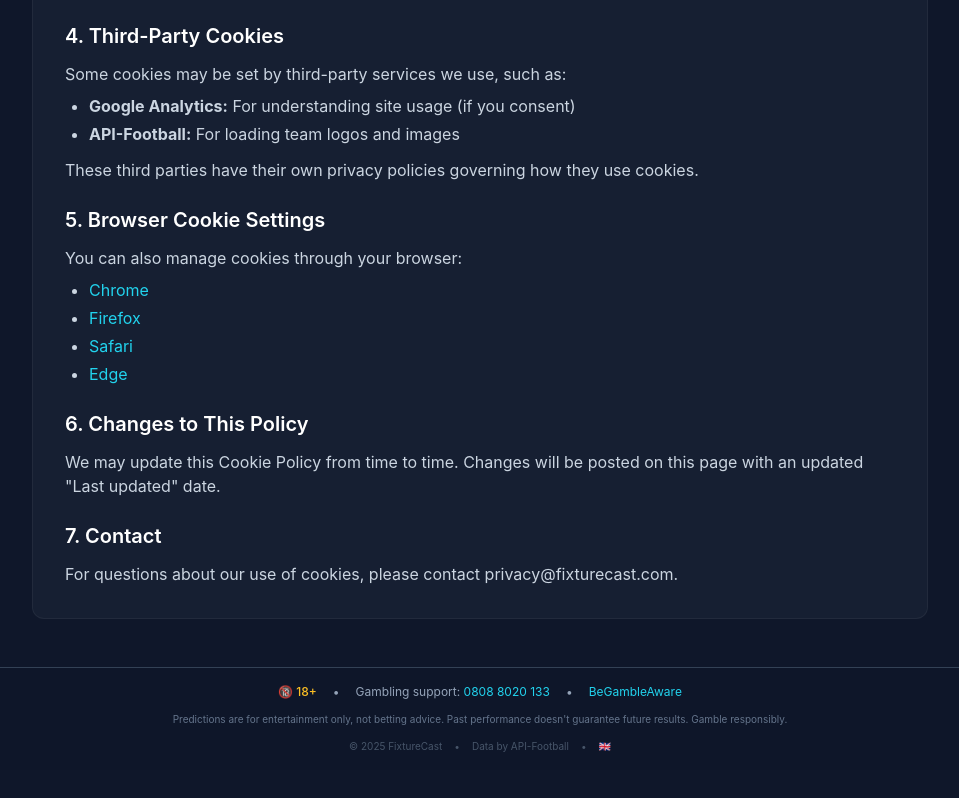
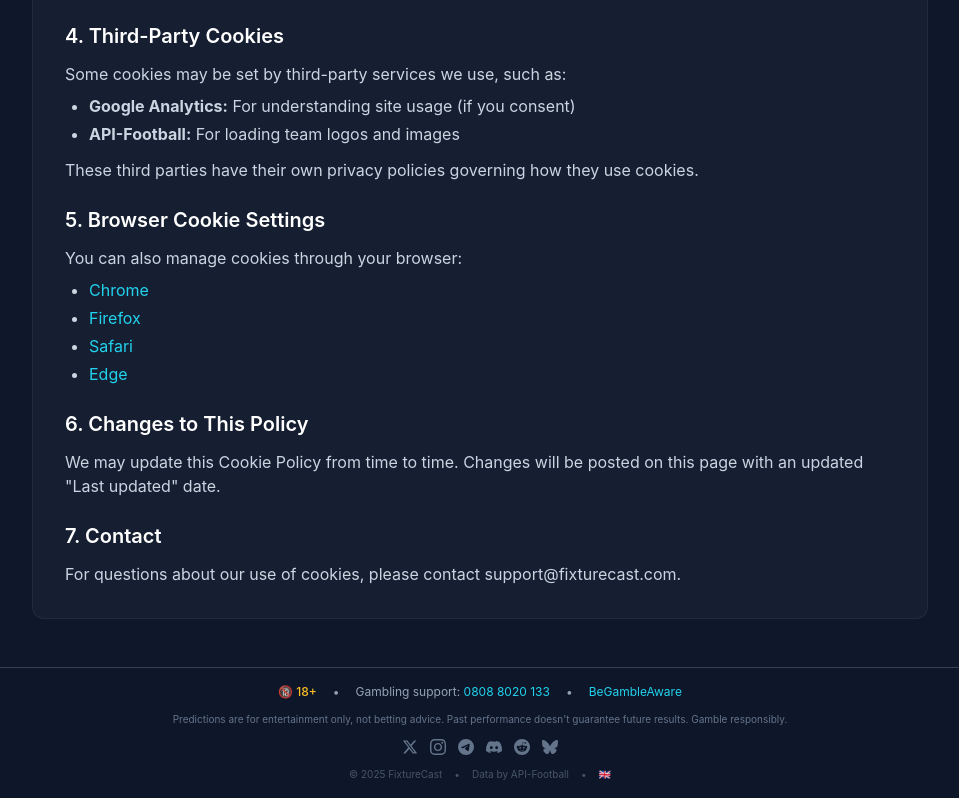
Before and after one commit to btltech/fixturecast2, a Svelte app in the folder frontend/: page /cookies in a window 1280 px wide. Shown: the part 1055-1853 px from the top of the page, without its empty margins (160-1119 px from the left). Before the commit the page ends 1825 px from the top, so only its background shows below. Built offline with nearby package versions, Linux system fonts and the light colour scheme; no server answers.

Commit message:
Add contact emails and social media links
- Update Privacy, Terms, Cookies pages with real emails (support@fixturecast.com, info@fixturecast.com)
- Add social media icons to footer: X, Instagram, Telegram, Discord, Reddit, Bluesky
- All handles: @fixturecast

```diff
--- a/frontend/src/components/ResponsibleGamblingFooter.svelte
+++ b/frontend/src/components/ResponsibleGamblingFooter.svelte
@@ -20,6 +20,28 @@
       Predictions are for entertainment only, not betting advice. Past performance doesn't guarantee future results. Gamble responsibly.
     </p>
 
+    <!-- Social Links -->
+    <div class="flex flex-wrap justify-center items-center gap-3 mb-3">
+      <a href="https://x.com/fixturecast" target="_blank" rel="noopener noreferrer" class="text-slate-500 hover:text-white transition-colors" title="X (Twitter)">
+        <svg class="w-4 h-4" viewBox="0 0 24 24" fill="currentColor"><path d="M18.244 2.25h3.308l-7.227 8.26 8.502 11.24H16.17l-5.214-6.817L4.99 21.75H1.68l7.73-8.835L1.254 2.25H8.08l4.713 6.231zm-1.161 17.52h1.833L7.084 4.126H5.117z"/></svg>
+      </a>
+      <a href="https://instagram.com/fixturecast" target="_blank" rel="noopener noreferrer" class="text-slate-500 hover:text-pink-400 transition-colors" title="Instagram">
+        <svg class="w-4 h-4" viewBox="0 0 24 24" fill="currentColor"><path d="M12 2.163c3.204 0 3.584.012 4.85.07 3.252.148 4.771 1.691 4.919 4.919.058 1.265.069 1.645.069 4.849 0 3.205-.012 3.584-.069 4.849-.149 3.225-1.664 4.771-4.919 4.919-1.266.058-1.644.07-4.85.07-3.204 0-3.584-.012-4.849-.07-3.26-.149-4.771-1.699-4.919-4.92-.058-1.265-.07-1.644-.07-4.849 0-3.204.013-3.583.07-4.849.149-3.227 1.664-4.771 4.919-4.919 1.266-.057 1.645-.069 4.849-.069zm0-2.163c-3.259 0-3.667.014-4.947.072-4.358.2-6.78 2.618-6.98 6.98-.059 1.281-.073 1.689-.073 4.948 0 3.259.014 3.668.072 4.948.2 4.358 2.618 6.78 6.98 6.98 1.281.058 1.689.072 4.948.072 3.259 0 3.668-.014 4.948-.072 4.354-.2 6.782-2.618 6.979-6.98.059-1.28.073-1.689.073-4.948 0-3.259-.014-3.667-.072-4.947-.196-4.354-2.617-6.78-6.979-6.98-1.281-.059-1.69-.073-4.949-.073zm0 5.838c-3.403 0-6.162 2.759-6.162 6.162s2.759 6.163 6.162 6.163 6.162-2.759 6.162-6.163c0-3.403-2.759-6.162-6.162-6.162zm0 10.162c-2.209 0-4-1.79-4-4 0-2.209 1.791-4 4-4s4 1.791 4 4c0 2.21-1.791 4-4 4zm6.406-11.845c-.796 0-1.441.645-1.441 1.44s.645 1.44 1.441 1.44c.795 0 1.439-.645 1.439-1.44s-.644-1.44-1.439-1.44z"/></svg>
+      </a>
+      <a href="https://t.me/fixturecast" target="_blank" rel="noopener noreferrer" class="text-slate-500 hover:text-sky-400 transition-colors" title="Telegram">
+        <svg class="w-4 h-4" viewBox="0 0 24 24" fill="currentColor"><path d="M11.944 0A12 12 0 0 0 0 12a12 12 0 0 0 12 12 12 12 0 0 0 12-12A12 12 0 0 0 12 0a12 12 0 0 0-.056 0zm4.962 7.224c.1-.002.321.023.465.14a.506.506 0 0 1 .171.325c.016.093.036.306.02.472-.18 1.898-.962 6.502-1.36 8.627-.168.9-.499 1.201-.82 1.23-.696.065-1.225-.46-1.9-.902-1.056-.693-1.653-1.124-2.678-1.8-1.185-.78-.417-1.21.258-1.91.177-.184 3.247-2.977 3.307-3.23.007-.032.014-.15-.056-.212s-.174-.041-.249-.024c-.106.024-1.793 1.14-5.061 3.345-.48.33-.913.49-1.302.48-.428-.008-1.252-.241-1.865-.44-.752-.245-1.349-.374-1.297-.789.027-.216.325-.437.893-.663 3.498-1.524 5.83-2.529 6.998-3.014 3.332-1.386 4.025-1.627 4.476-1.635z"/></svg>
+      </a>
+      <a href="https://discord.gg/fixturecast" target="_blank" rel="noopener noreferrer" class="text-slate-500 hover:text-indigo-400 transition-colors" title="Discord">
+        <svg class="w-4 h-4" viewBox="0 0 24 24" fill="currentColor"><path d="M20.317 4.3698a19.7913 19.7913 0 00-4.8851-1.5152.0741.0741 0 00-.0785.0371c-.211.3753-.4447.8648-.6083 1.2495-1.8447-.2762-3.68-.2762-5.4868 0-.1636-.3933-.4058-.8742-.6177-1.2495a.077.077 0 00-.0785-.037 19.7363 19.7363 0 00-4.8852 1.515.0699.0699 0 00-.0321.0277C.5334 9.0458-.319 13.5799.0992 18.0578a.0824.0824 0 00.0312.0561c2.0528 1.5076 4.0413 2.4228 5.9929 3.0294a.0777.0777 0 00.0842-.0276c.4616-.6304.8731-1.2952 1.226-1.9942a.076.076 0 00-.0416-.1057c-.6528-.2476-1.2743-.5495-1.8722-.8923a.077.077 0 01-.0076-.1277c.1258-.0943.2517-.1923.3718-.2914a.0743.0743 0 01.0776-.0105c3.9278 1.7933 8.18 1.7933 12.0614 0a.0739.0739 0 01.0785.0095c.1202.099.246.1981.3728.2924a.077.077 0 01-.0066.1276 12.2986 12.2986 0 01-1.873.8914.0766.0766 0 00-.0407.1067c.3604.698.7719 1.3628 1.225 1.9932a.076.076 0 00.0842.0286c1.961-.6067 3.9495-1.5219 6.0023-3.0294a.077.077 0 00.0313-.0552c.5004-5.177-.8382-9.6739-3.5485-13.6604a.061.061 0 00-.0312-.0286zM8.02 15.3312c-1.1825 0-2.1569-1.0857-2.1569-2.419 0-1.3332.9555-2.4189 2.157-2.4189 1.2108 0 2.1757 1.0952 2.1568 2.419 0 1.3332-.9555 2.4189-2.1569 2.4189zm7.9748 0c-1.1825 0-2.1569-1.0857-2.1569-2.419 0-1.3332.9554-2.4189 2.1569-2.4189 1.2108 0 2.1757 1.0952 2.1568 2.419 0 1.3332-.946 2.4189-2.1568 2.4189Z"/></svg>
+      </a>
+      <a href="https://reddit.com/r/fixturecast" target="_blank" rel="noopener noreferrer" class="text-slate-500 hover:text-orange-500 transition-colors" title="Reddit">
+        <svg class="w-4 h-4" viewBox="0 0 24 24" fill="currentColor"><path d="M12 0A12 12 0 0 0 0 12a12 12 0 0 0 12 12 12 12 0 0 0 12-12A12 12 0 0 0 12 0zm5.01 4.744c.688 0 1.25.561 1.25 1.249a1.25 1.25 0 0 1-2.498.056l-2.597-.547-.8 3.747c1.824.07 3.48.632 4.674 1.488.308-.309.73-.491 1.207-.491.968 0 1.754.786 1.754 1.754 0 .716-.435 1.333-1.01 1.614a3.111 3.111 0 0 1 .042.52c0 2.694-3.13 4.87-7.004 4.87-3.874 0-7.004-2.176-7.004-4.87 0-.183.015-.366.043-.534A1.748 1.748 0 0 1 4.028 12c0-.968.786-1.754 1.754-1.754.463 0 .898.196 1.207.49 1.207-.883 2.878-1.43 4.744-1.487l.885-4.182a.342.342 0 0 1 .14-.197.35.35 0 0 1 .238-.042l2.906.617a1.214 1.214 0 0 1 1.108-.701zM9.25 12C8.561 12 8 12.562 8 13.25c0 .687.561 1.248 1.25 1.248.687 0 1.248-.561 1.248-1.249 0-.688-.561-1.249-1.249-1.249zm5.5 0c-.687 0-1.248.561-1.248 1.25 0 .687.561 1.248 1.249 1.248.688 0 1.249-.561 1.249-1.249 0-.687-.562-1.249-1.25-1.249zm-5.466 3.99a.327.327 0 0 0-.231.094.33.33 0 0 0 0 .463c.842.842 2.484.913 2.961.913.477 0 2.105-.056 2.961-.913a.361.361 0 0 0 .029-.463.33.33 0 0 0-.464 0c-.547.533-1.684.73-2.512.73-.828 0-1.979-.196-2.512-.73a.326.326 0 0 0-.232-.095z"/></svg>
+      </a>
+      <a href="https://bsky.app/profile/fixturecast.bsky.social" target="_blank" rel="noopener noreferrer" class="text-slate-500 hover:text-blue-400 transition-colors" title="Bluesky">
+        <svg class="w-4 h-4" viewBox="0 0 24 24" fill="currentColor"><path d="M12 10.8c-1.087-2.114-4.046-6.053-6.798-7.995C2.566.944 1.561 1.266.902 1.565.139 1.908 0 3.08 0 3.768c0 .69.378 5.65.624 6.479.815 2.736 3.713 3.66 6.383 3.364.136-.02.275-.039.415-.056-.138.022-.276.04-.415.056-3.912.58-7.387 2.005-2.83 7.078 5.013 5.19 6.87-1.113 7.823-4.308.953 3.195 2.05 9.271 7.733 4.308 4.267-4.308 1.172-6.498-2.74-7.078a8.741 8.741 0 0 1-.415-.056c.14.017.279.036.415.056 2.67.297 5.568-.628 6.383-3.364.246-.828.624-5.79.624-6.478 0-.69-.139-1.861-.902-2.206-.659-.298-1.664-.62-4.3 1.24C16.046 4.748 13.087 8.687 12 10.8z"/></svg>
+      </a>
+    </div>
+
     <!-- Copyright & Attribution -->
     <div class="flex flex-wrap justify-center items-center gap-x-3 gap-y-1 text-[10px] text-slate-600">
       <span>© 2025 FixtureCast</span>
--- a/frontend/src/pages/Cookies.svelte
+++ b/frontend/src/pages/Cookies.svelte
@@ -139,7 +139,7 @@
       <section>
         <h2 class="text-xl font-semibold text-white mb-3">7. Contact</h2>
         <p>
-          For questions about our use of cookies, please contact privacy@fixturecast.com.
+          For questions about our use of cookies, please contact support@fixturecast.com.
         </p>
       </section>
     </div>
--- a/frontend/src/pages/Privacy.svelte
+++ b/frontend/src/pages/Privacy.svelte
@@ -27,7 +27,7 @@
       <section>
         <h2 class="text-xl font-semibold text-white mb-3">2. Data Controller</h2>
         <p>
-          FixtureCast is the data controller responsible for your personal data. For any privacy-related queries, please contact us at privacy@fixturecast.com.
+          FixtureCast is the data controller responsible for your personal data. For any privacy-related queries, please contact us at support@fixturecast.com.
         </p>
       </section>
 
@@ -96,7 +96,7 @@
           <li><strong>Withdraw Consent:</strong> Withdraw cookie consent at any time</li>
         </ul>
         <p class="mt-3">
-          To exercise these rights, contact privacy@fixturecast.com.
+          To exercise these rights, contact support@fixturecast.com.
         </p>
       </section>
 
--- a/frontend/src/pages/Terms.svelte
+++ b/frontend/src/pages/Terms.svelte
@@ -146,7 +146,7 @@
       <section>
         <h2 class="text-xl font-semibold text-white mb-3">12. Contact</h2>
         <p>
-          For questions about these Terms, please contact legal@fixturecast.com.
+          For questions about these Terms, please contact info@fixturecast.com.
         </p>
       </section>
     </div>
```
